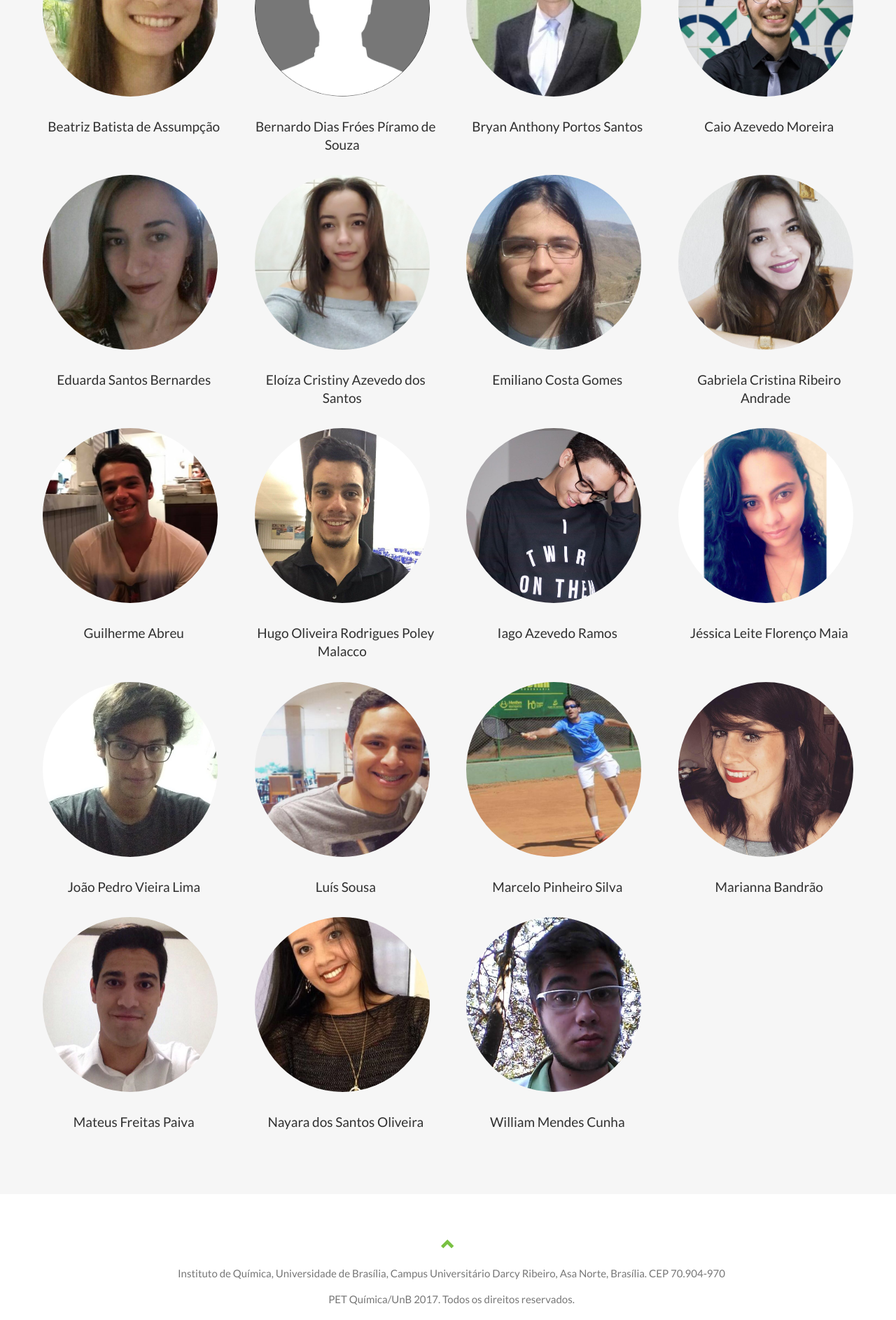
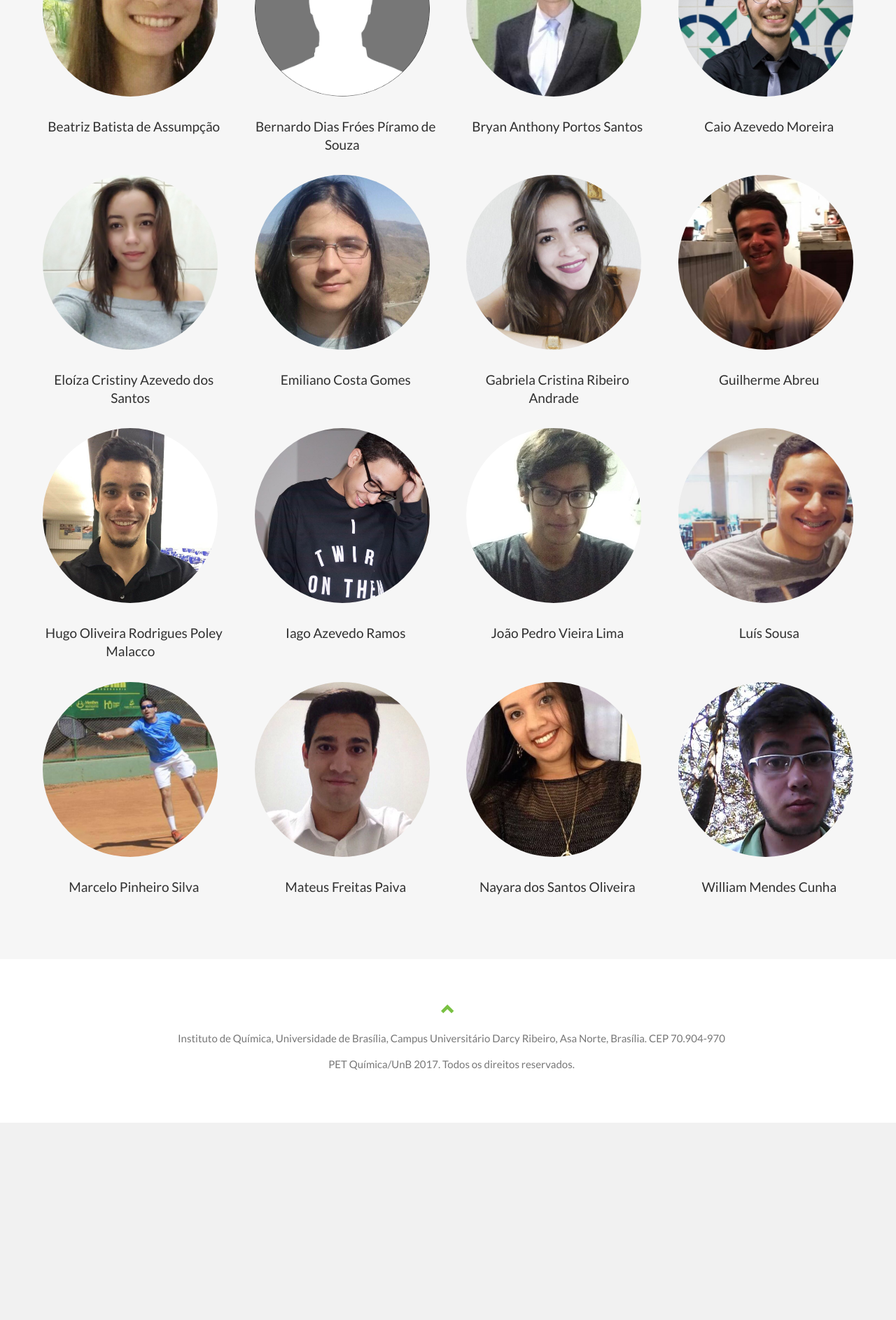
Before and after one commit to petquimica/sitepet, a Django app: page /time/ in a window 1280 px wide. Shown: the part 1067-2954 px from the top of the page at 70% size. After the commit the page ends 2672 px from the top, so only its background shows below. Run offline with Django 3.2, Linux system fonts and the light colour scheme; parts of the project's set-up code (start-up, migrations or seed data) failed here and were passed over; some libraries are stand-ins or nearby versions.

Commit message:
Remove 3 time members

```diff
--- a/team/templates/team/team_static.html
+++ b/team/templates/team/team.html
@@ -50,10 +50,6 @@
     </div>
     <div class="row slideanim">
       <div class="col-sm-3">
-        <img src="{% static 'team/img/eduarda.jpg' %}" class="img-responsive img-circle img-team" alt="Eduarda">
-        <h4>Eduarda Santos Bernardes</h4>
-      </div>
-      <div class="col-sm-3">
         <img src="{% static 'team/img/eloizasantos.jpg' %}" class="img-responsive img-circle img-team" alt="Eloiza">
         <h4>Eloíza Cristiny Azevedo dos Santos</h4>
       </div>
@@ -65,12 +61,12 @@
         <img src="{% static 'team/img/gabrielaribeiro.jpg' %}" class="img-responsive img-circle img-team" alt="Gabriela">
         <h4>Gabriela Cristina Ribeiro Andrade</h4>
       </div>
-    </div>
-    <div class="row slideanim">
       <div class="col-sm-3">
         <img src="{% static 'team/img/guilhermeabreu.jpg' %}" class="img-responsive img-circle img-team" alt="Guilherme">
         <h4>Guilherme Abreu</h4>
       </div>
+    </div>
+    <div class="row slideanim">
       <div class="col-sm-3">
         <img src="{% static 'team/img/hugo.jpg' %}" class="img-responsive img-circle img-team" alt="Hugo">
         <h4>Hugo Oliveira Rodrigues Poley Malacco</h4>
@@ -80,12 +76,6 @@
         <h4>Iago Azevedo Ramos</h4>
       </div>
       <div class="col-sm-3">
-        <img src="{% static 'team/img/jessica.jpg' %}" class="img-responsive img-circle img-team" alt="Jessica">
-        <h4>Jéssica Leite Florenço Maia</h4>
-      </div>
-    </div>
-    <div class="row slideanim">
-      <div class="col-sm-3">
         <img src="{% static 'team/img/joaopedro.jpg' %}" class="img-responsive img-circle img-team" alt="João">
         <h4>João Pedro Vieira Lima</h4>
       </div>
@@ -93,16 +83,12 @@
         <img src="{% static 'team/img/luissousa.jpg' %}" class="img-responsive img-circle img-team" alt="Luis">
         <h4>Luís Sousa</h4>
       </div>
+    </div>
+    <div class="row slideanim">
       <div class="col-sm-3">
         <img src="{% static 'team/img/marcelo.jpg' %}" class="img-responsive img-circle img-team" alt="Marcelo">
         <h4>Marcelo Pinheiro Silva</h4>
       </div>
-      <div class="col-sm-3">
-        <img src="{% static 'team/img/mariannabrandao.jpg' %}" class="img-responsive img-circle img-team" alt="Marianna">
-        <h4>Marianna Bandrão</h4>
-      </div>
-    </div>
-    <div class="row slideanim">
       <div class="col-sm-3">
         <img src="{% static 'team/img/mateuspaiva.jpg' %}" class="img-responsive img-circle img-team" alt="Mateus">
         <h4>Mateus Freitas Paiva</h4>
--- a/team/views.py
+++ b/team/views.py
@@ -2,7 +2,7 @@ from django.views.generic import TemplateView
 
 
 class TeamView(TemplateView):
-    template_name = 'team/team_static.html'
+    template_name = 'team/team.html'
 
 
 class HistoricView(TemplateView):
```
